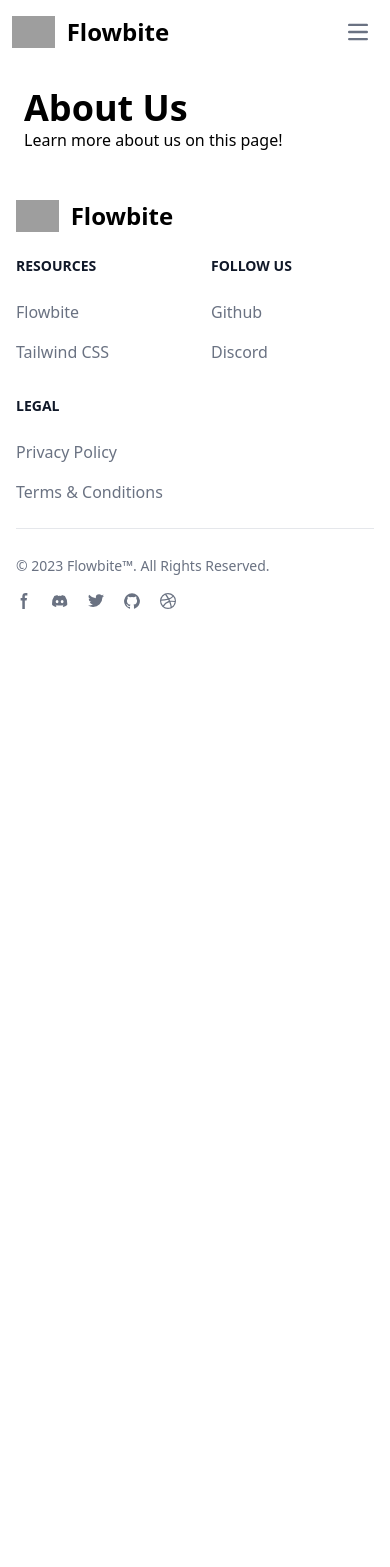
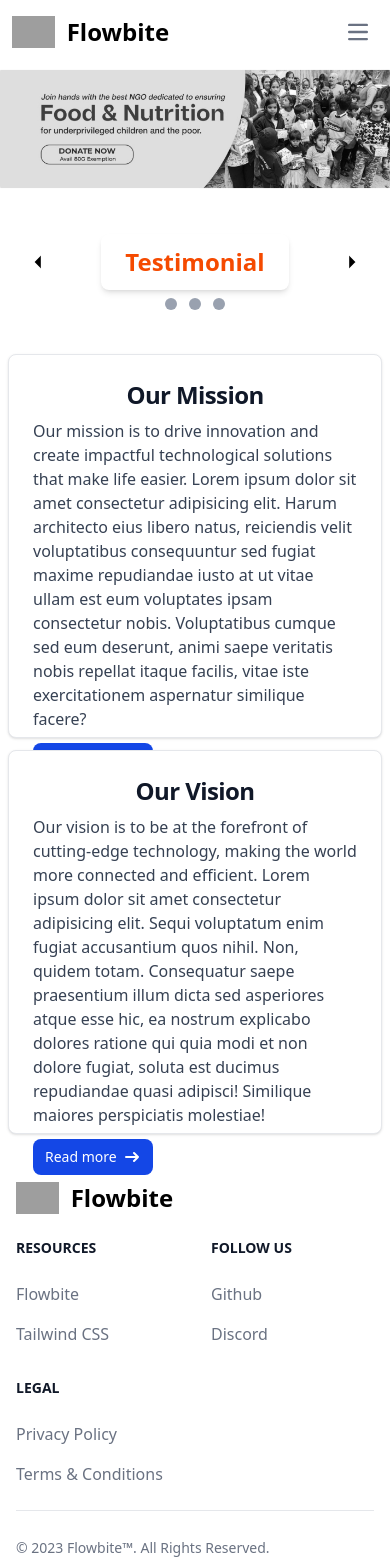
Before and after one commit to Joshankumar6299/Project_React, a React (Vite) app in the folder Frontend/: page /about in a window 390 px wide. Shown: the top 1567 px of the page. Before the commit the page ends 844 px from the top, so only its background shows below. Built offline with nearby package versions, Linux system fonts and the light colour scheme; grey boxes are pictures that could not be loaded.

Commit message:
Enhance About page with responsive image and testimonial section, and add mission and vision cards

```diff
--- a/Frontend/src/pages/About.jsx
+++ b/Frontend/src/pages/About.jsx
@@ -1,11 +1,60 @@
 import React from 'react';
+import Testimonial from '../components/Testimonial';
 
 const About = () => {
   return (
-    <div className="p-6">
-      <h1 className="text-4xl font-bold">About Us</h1>
-      <p>Learn more about us on this page!</p>
-    </div>
+    <>
+      {/* Responsive Image */}
+      <img
+        className="w-full h-auto max-h-[500px] object-cover transition-all duration-300 rounded-lg cursor-pointer filter grayscale hover:grayscale-0"
+        src="../public/p6.png"
+        alt="About Us"
+      />
+
+      <Testimonial /><br />
+
+      {/* Responsive Card Section */}
+      <div className="grid grid-cols-1 md:grid-cols-2 gap-3 justify-center px-2 md:px-0 justify-items-center">
+        <div className="max-w-xl h-96 p-6 bg-white border border-gray-200 rounded-lg shadow-sm dark:bg-gray-800 dark:border-gray-700 flex flex-col">
+          <h5 className="mb-2 text-2xl font-bold tracking-tight text-gray-900 dark:text-white text-center">
+            Our Mission
+          </h5>
+          <p className="mb-3 font-normal text-gray-700 dark:text-gray-400 flex-grow">
+            Our mission is to drive innovation and create impactful technological solutions that make life easier.
+            Lorem ipsum dolor sit amet consectetur adipisicing elit. Harum architecto eius libero natus, reiciendis velit voluptatibus consequuntur sed fugiat maxime repudiandae iusto at ut vitae ullam est eum voluptates ipsam consectetur nobis. Voluptatibus cumque sed eum deserunt, animi saepe veritatis nobis repellat itaque facilis, vitae iste exercitationem aspernatur similique facere?
+          </p>
+          <a
+            href="#"
+            className="mt-auto inline-flex items-center px-3 py-2 text-sm font-medium text-white bg-blue-700 rounded-lg hover:bg-blue-800 focus:ring-4 focus:outline-none focus:ring-blue-300 dark:bg-blue-600 dark:hover:bg-blue-700 dark:focus:ring-blue-800 w-30"
+          >
+            Read more
+            <svg className="rtl:rotate-180 w-3.5 h-3.5 ms-2" aria-hidden="true" xmlns="http://www.w3.org/2000/svg" fill="none" viewBox="0 0 14 10">
+              <path stroke="currentColor" strokeLinecap="round" strokeLinejoin="round" strokeWidth="2" d="M1 5h12m0 0L9 1m4 4L9 9" />
+            </svg>
+          </a>
+        </div>
+
+        <div className="max-w-xl h-96 p-6 bg-white border border-gray-200 rounded-lg shadow-sm dark:bg-gray-800 dark:border-gray-700 flex flex-col">
+          <h5 className="mb-2 text-2xl font-bold tracking-tight text-gray-900 dark:text-white text-center">
+            Our Vision
+          </h5>
+          <p className="mb-3 font-normal text-gray-700 dark:text-gray-400 flex-grow">
+            Our vision is to be at the forefront of cutting-edge technology, making the world more connected and efficient.
+            Lorem ipsum dolor sit amet consectetur adipisicing elit. Sequi voluptatum enim fugiat accusantium quos nihil. Non, quidem totam. Consequatur saepe praesentium illum dicta sed asperiores atque esse hic, ea nostrum explicabo dolores ratione qui quia modi et non dolore fugiat, soluta est ducimus repudiandae quasi adipisci! Similique maiores perspiciatis molestiae!
+          </p>
+          <a
+            href="#"
+            className="mt-auto inline-flex items-center px-3 py-2 text-sm font-medium text-white bg-blue-700 rounded-lg hover:bg-blue-800 focus:ring-4 focus:outline-none focus:ring-blue-300 dark:bg-blue-600 dark:hover:bg-blue-700 dark:focus:ring-blue-800 w-30"
+          >
+            Read more
+            <svg className="rtl:rotate-180 w-3.5 h-3.5 ms-2" aria-hidden="true" xmlns="http://www.w3.org/2000/svg" fill="none" viewBox="0 0 14 10">
+              <path stroke="currentColor" strokeLinecap="round" strokeLinejoin="round" strokeWidth="2" d="M1 5h12m0 0L9 1m4 4L9 9" />
+            </svg>
+          </a>
+        </div>
+      </div>
+      <br />
+    </>
   );
 }
 
```
